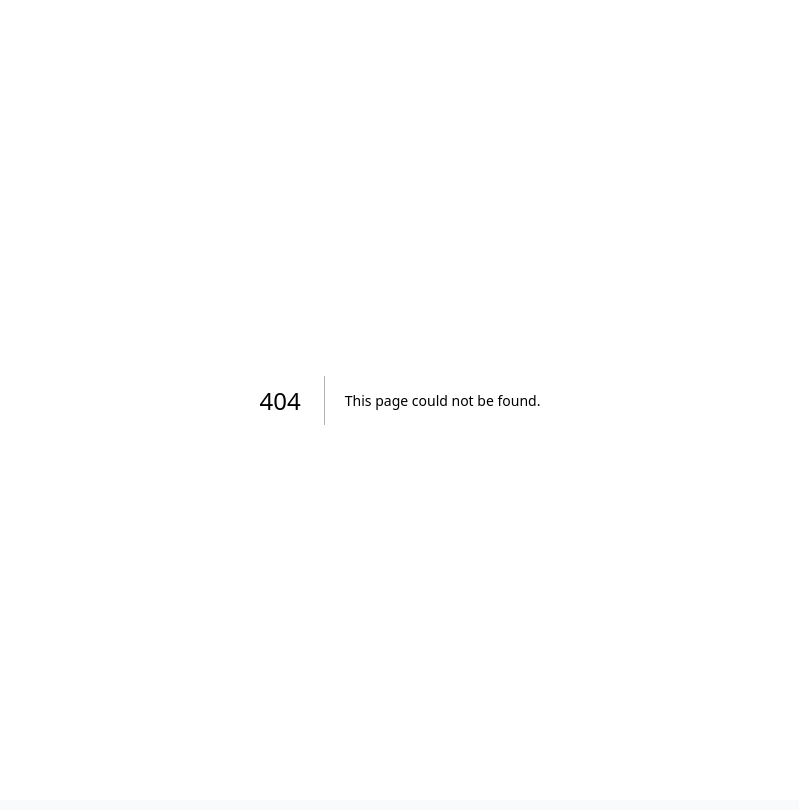
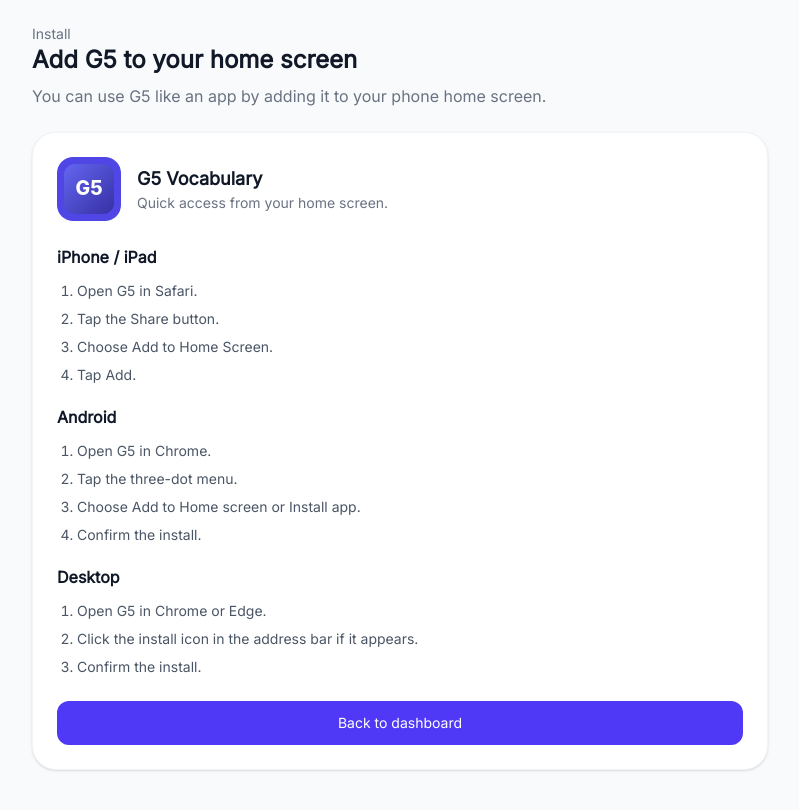
Before and after one commit to miladmn022/G5-vocabulary, a Next.js app: page /install in a window 1280 px wide. Before the commit this address had no page. Shown: the top 810 px of the page, without its empty margins (240-1039 px from the left). Built offline with nearby package versions, Linux system fonts and the light colour scheme.

Commit message:
add install guide

```diff
--- a/app/dashboard/page.tsx
+++ b/app/dashboard/page.tsx
@@ -7,6 +7,7 @@
 import LogoutButton from "@/components/logout-button";
 import AdminLinks from "@/components/admin-links";
 import ImportLinkCard from "@/components/import-link-card";
+import InstallLinkCard from "@/components/install-link-card";
 import { getSession } from "@/lib/session";
 import { getDashboardStats } from "@/lib/dashboard-stats";
 
@@ -41,6 +42,8 @@
       <StartLearningCard />
 
       <ImportLinkCard />
+
+      <InstallLinkCard />
 
       {session.user.role === "ADMIN" ? <AdminLinks /> : null}
 
--- /dev/null
+++ b/app/install/page.tsx
@@ -0,0 +1,92 @@
+import Link from "next/link";
+import AppShell from "@/components/app-shell";
+
+export default function InstallPage() {
+  return (
+    <AppShell>
+      <div className="py-6">
+        <p className="text-sm text-gray-500">Install</p>
+        <h1 className="text-2xl font-bold">Add G5 to your home screen</h1>
+        <p className="mt-2 text-gray-500">
+          You can use G5 like an app by adding it to your phone home screen.
+        </p>
+      </div>
+
+      <div
+        className="
+          rounded-3xl
+          border
+          border-gray-100
+          bg-white
+          p-6
+          shadow-sm
+        "
+      >
+        <div className="flex items-center gap-4">
+          <img
+            src="/g5-icon.svg"
+            alt="G5 icon"
+            className="h-16 w-16 rounded-2xl"
+          />
+
+          <div>
+            <h2 className="text-lg font-bold text-gray-900">G5 Vocabulary</h2>
+            <p className="text-sm text-gray-500">Quick access from your home screen.</p>
+          </div>
+        </div>
+
+        <div className="mt-6 space-y-5">
+          <section>
+            <h3 className="font-bold text-gray-900">iPhone / iPad</h3>
+            <ol className="mt-3 list-decimal space-y-2 pl-5 text-sm text-gray-600">
+              <li>Open G5 in Safari.</li>
+              <li>Tap the Share button.</li>
+              <li>Choose Add to Home Screen.</li>
+              <li>Tap Add.</li>
+            </ol>
+          </section>
+
+          <section>
+            <h3 className="font-bold text-gray-900">Android</h3>
+            <ol className="mt-3 list-decimal space-y-2 pl-5 text-sm text-gray-600">
+              <li>Open G5 in Chrome.</li>
+              <li>Tap the three-dot menu.</li>
+              <li>Choose Add to Home screen or Install app.</li>
+              <li>Confirm the install.</li>
+            </ol>
+          </section>
+
+          <section>
+            <h3 className="font-bold text-gray-900">Desktop</h3>
+            <ol className="mt-3 list-decimal space-y-2 pl-5 text-sm text-gray-600">
+              <li>Open G5 in Chrome or Edge.</li>
+              <li>Click the install icon in the address bar if it appears.</li>
+              <li>Confirm the install.</li>
+            </ol>
+          </section>
+        </div>
+
+        <Link
+          href="/dashboard"
+          className="
+            mt-6
+            inline-flex
+            w-full
+            items-center
+            justify-center
+            rounded-xl
+            bg-indigo-600
+            px-4
+            py-3
+            text-sm
+            font-medium
+            text-white
+            hover:bg-indigo-700
+          "
+        >
+          Back to dashboard
+        </Link>
+      </div>
+    </AppShell>
+  );
+}
--- a/app/layout.tsx
+++ b/app/layout.tsx
@@ -7,8 +7,14 @@
 
 
 export const metadata: Metadata = {
-  title: "G5 Vocabulary Trainer",
-  description: "Smart vocabulary learning system",
+  title: "G5 Vocabulary",
+  description: "Smart vocabulary review and flashcard training.",
+  manifest: "/manifest.webmanifest",
+  themeColor: "#4F46E5",
+  icons: {
+    icon: "/g5-icon.svg",
+    apple: "/g5-icon.svg",
+  },
 };
 
 
--- /dev/null
+++ b/components/install-link-card.tsx
@@ -0,0 +1,26 @@
+import Link from "next/link";
+
+export default function InstallLinkCard() {
+  return (
+    <Link
+      href="/install"
+      className="
+        mt-5
+        block
+        rounded-3xl
+        border
+        border-gray-100
+        bg-white
+        p-5
+        shadow-sm
+        hover:bg-indigo-50
+      "
+    >
+      <p className="text-sm text-gray-500">App shortcut</p>
+      <h2 className="mt-1 text-lg font-bold text-gray-900">Install G5</h2>
+      <p className="mt-2 text-sm text-gray-500">
+        Add G5 to your phone home screen for faster access.
+      </p>
+    </Link>
+  );
+}
```
Also changed, not shown: public/g5-icon.svg (added), public/manifest.webmanifest (added).
